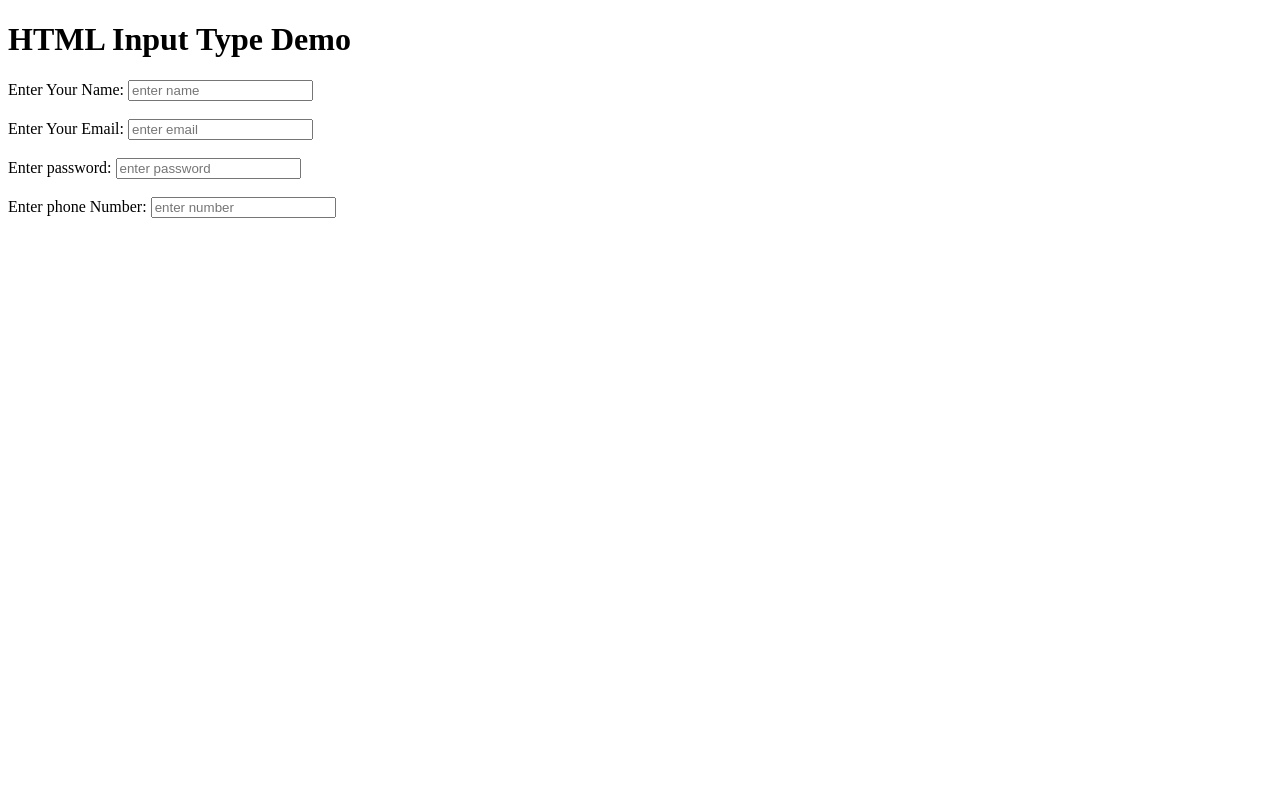
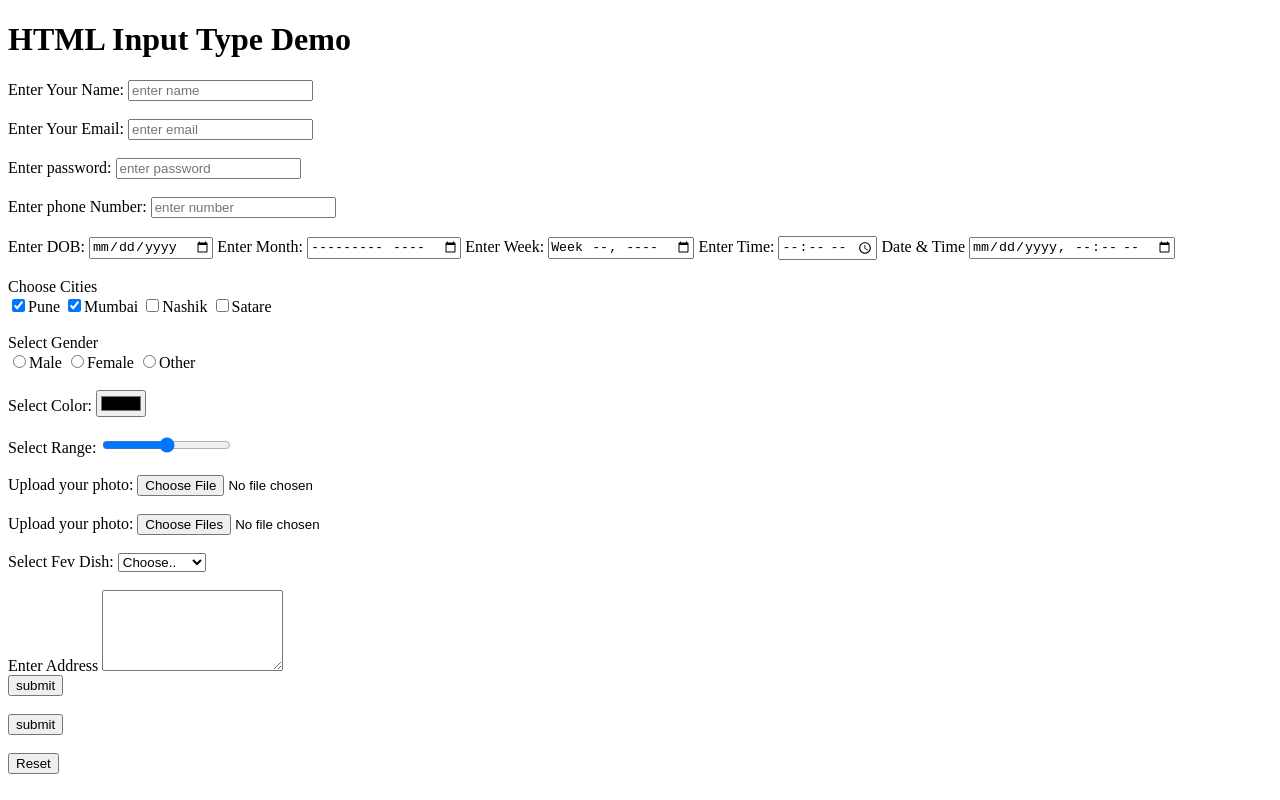
Before and after one commit to AshwiniKakade123/learning_html_code, a plain HTML site: page input_types.html in a window 1280 px wide. Drawn offline with Linux system fonts and the light colour scheme.

Commit message:
learn checkbox radio color range file submit button reset date and time input type

```diff
--- a/input_types.html
+++ b/input_types.html
@@ -15,9 +15,57 @@
         <label>Enter password:</label>
         <input type="password" placeholder="enter password"><br><br>
         <label>Enter phone Number:</label>
-        <input type="number" placeholder="enter number">
+        <input type="number" placeholder="enter number"><br><br>
 
+        <label>Enter DOB:</label>
+        <input type="date"/>
+        <label>Enter Month:</label>
+        <input type="month"/>
+        <label>Enter Week:</label>
+        <input type="week"/>
+        <label>Enter Time:</label>
+        <input type="time"/>
+        <label>Date & Time</label>
+        <input type="datetime-local"/><br><br>
 
+        <label>Choose Cities</label><br>
+        <input type="checkbox" checked>Pune
+        <input type="checkbox" checked>Mumbai
+        <input type="checkbox">Nashik
+        <input type="checkbox">Satare<br><br>
+
+        <label>Select Gender</label><br>
+        <input type="radio" name="gender">Male
+        <input type="radio" name="gender">Female
+        <input type="radio" name="gender">Other<br><br>
+
+        <label>Select Color:</label>
+        <input type="color"><br><br>
+
+        <label>Select Range:</label>
+        <input type="range"><br><br>
+
+        <label>Upload your photo:</label>
+        <input type="file"><br><br>
+
+        <label>Upload your photo:</label>
+        <input type="file" multiple><br><br>
+
+        <label>Select Fev Dish:</label>
+        <select>
+            <option>Choose..</option>
+            <option>Puranpoli</option>
+            <option>Panipuri</option>
+            <option>Amras Puri</option>
+            <option>Noodels</option>
+        </select><br><br>
+
+        <label>Enter Address</label>
+        <textarea rows="5" cols="20"></textarea><br>
+
+        <input type="submit" value="submit"><br><br>
+        <input type="button" value="submit"><br><br>
+        <input type="reset" value="Reset"
     </form>
 </body>
 </html>
```
